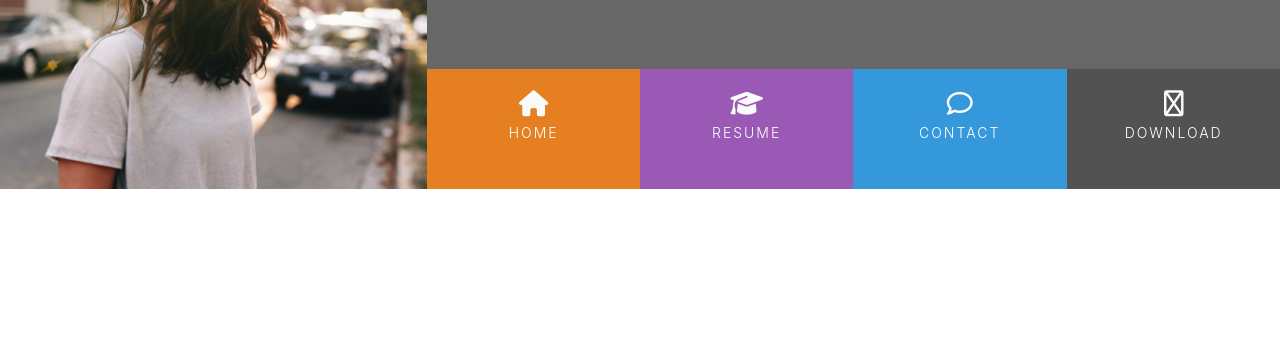
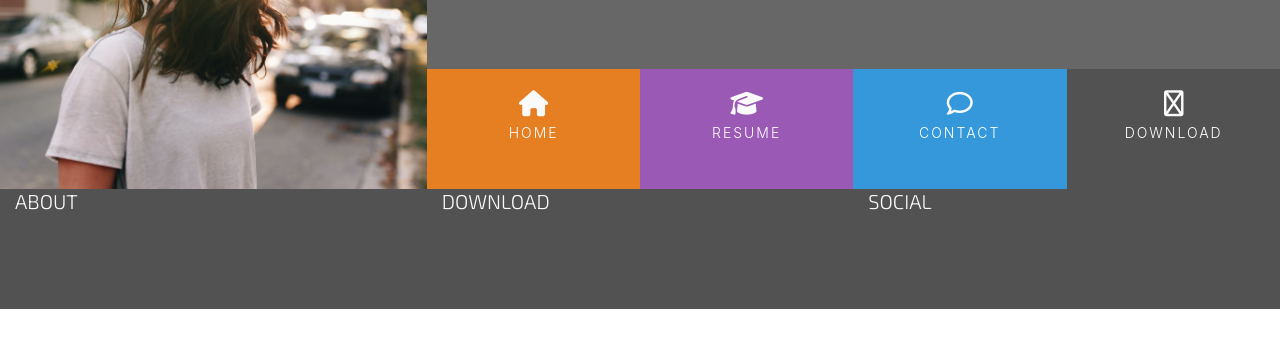
Before and after one commit to AmyB173/resume-mini-project, a plain HTML site: page index.html in a window 1280 px wide. Shown: the part 180-528 px from the top of the page. Drawn offline with nearby package versions, Linux system fonts and the light colour scheme.

Commit message:
adds the basic footer structure

```diff
--- a/assets/css/style.css
+++ b/assets/css/style.css
@@ -22,6 +22,24 @@
 .ui-hyphen-menu-download {
     background-color: #525252;
 }
+
+/*---------------------------------------Special paddings margins and text*/
+h1,
+h2,
+h3,
+h4 {
+    margin: 0;
+}
+
+.uppercase {
+    text-transform: uppercase;
+}
+.general-sub {
+    font-family: "Exo 2", sans-serif;
+    font-weight: 300;
+    color: #fafafa
+}
+
 
 /*---------------------------------------Heading */
 header {
@@ -111,3 +129,10 @@ header {
     background: rgba(0, 0, 0, 0.2);
     height: 120px;
 }
+/*---------------------------------------Footer*/
+
+footer {
+    background-color: #525252;
+    color: #fafafa;
+    min-height: 120px;
+}
--- a/index.html
+++ b/index.html
@@ -49,8 +49,18 @@
     <section>
 
     </section>
-    <footer>
-
+    <footer class="container-fluid">
+        <div class="row">
+            <div class="col-sm-4">
+                <h5 class="uppercase general-sub">About</h5>
+            </div>
+            <div class="col-sm-4">
+                <h5 class="uppercase general-sub">Download</h5>
+            </div>
+            <div class="col-sm-4">
+                <h5 class="uppercase general-sub">Social</h5>
+            </div>
+        </div>
     </footer>
 </body>
 </html>
```
